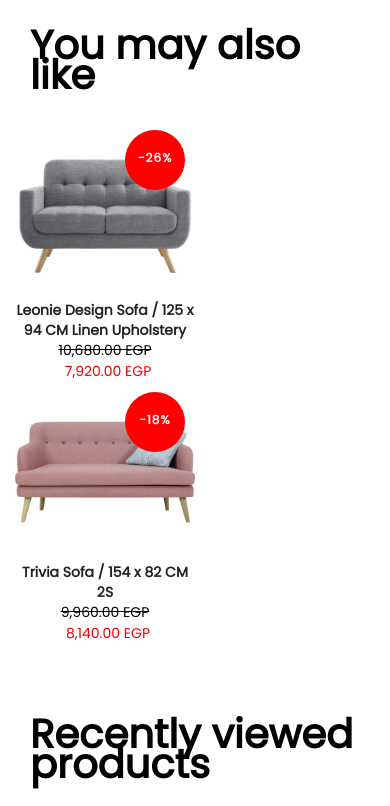
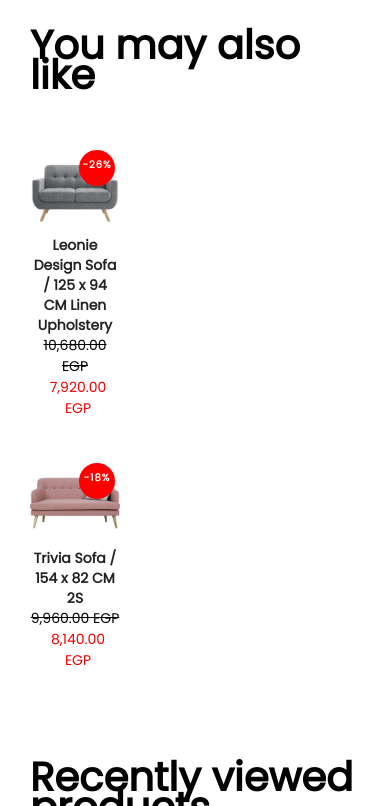
Before and after one commit to GeorgeAyy/Web-Ninjas-El-Cyber, a plain HTML site: page Project/itemPage.html in a window 390 px wide. Shown: the part 2720-3526 px from the top of the page. Drawn offline with nearby package versions, Linux system fonts and the light colour scheme.

Commit message:
made the sale icon responsive and changed the display of moreproduct section and review section

```diff
--- a/Project/CSS/itempage.css
+++ b/Project/CSS/itempage.css
@@ -671,9 +671,28 @@ img {
   /* height: 100vh; */
 }
 
+.viewproduct .col-md-3{
+    width: 20%;
+  height: 20%;
+  margin: 15px;
+  box-sizing: border-box;
+  float: left;
+  text-align: center;
+  border-radius: 20px;
+  cursor: pointer;
+  padding-top: 10px;
+  padding-left: 0;
+  transition: 0.5s;
+
+}
+
 @media screen and (max-width: 1025px) {
   .viewproduct .products {
     width: 50%;
+  }
+  .viewproduct .col-md-3{
+    width:50%;
+    height: 50%;
   }
 }
 .products {
@@ -728,25 +747,32 @@ img {
   width: 60px;
   height: 60px;
 }
-/* @media screen and (max-width:767px){
-    .product .product-image .discount{
+
+@media screen and (max-width:1024px){
+    .products .product-image .discount{
+        top:10px;
+        right:10px;
+        width: 40px;
+        height:40px;
+        padding: 4px 6px;
+
+    }
+
+ }
+
+ @media screen and (max-width:767px){
+    .products .product-image .discount{
         top:5px;
         right:5px;
-        background-color: blue;
+        padding: 0 2px 6px 2px;
+        width: 36px;
+        height:36px;
+        font-size: 10px;
 
     }
- } */
+ }
 
-/* @media screen and (max-width:1024px){
-    .product .product-image .discount{
-      top:10px;
-     right: 10px;
-     width: 40px;
-     height: 40px;
-     background-color: blueviolet;
-    }
 
- } */
 
 .products .product-image .product-btn {
   flex-direction: row;
@@ -766,27 +792,24 @@ img {
   bottom: -70%;
   left: 50%;
 }
-.products .product-image .product-btn:hover {
-  opacity: 1;
-  visibility: visible;
-}
+
 .products .product-image:hover .product-btn {
   bottom: 10%;
+  opacity: 1;
 }
 
 .products .product-image .product-btn a {
   flex: 0 0 auto;
   vertical-align: middle;
-  width: 40px;
+  width: 20%;
   transform: translateY(10px);
   transition: 0.3s;
   color: #000;
-  background-color: white;
   border: none;
 }
-.products .product-image .product-btn:hover a:hover {
-  color: #fff;
-  background-color: #c66;
+
+.products .product-image:hover .product-btn a:hover {
+    color: #fff;
 }
 
 .products .Content .product-title {
--- a/Project/itemPage.html
+++ b/Project/itemPage.html
@@ -437,7 +437,7 @@
                         <div class="icon-row">
                             <div class="button">
                                 <div class="icon">
-                                    <a href="https://www.facebook.com/wallsnationeg" target="_blank"> <i
+                                    <a href="#" target="_blank"> <i
                                             class="fab fa-facebook-f"></i></a>
                                     <span class="tooltiptext">Follow on Facebook</span>
                                 </div>
@@ -446,7 +446,7 @@
 
                             <div class="button">
                                 <div class="icon">
-                                    <a href="https://www.instagram.com/wallsnationeg" target="_blank"> <i
+                                    <a href="#" target="_blank"> <i
                                             class="fab fa-instagram"></i></a>
                                     <span class="tooltiptext">Follow on Instagram</span>
                                 </div>
@@ -454,7 +454,7 @@
 
                             <div class="button">
                                 <div class="icon">
-                                    <a href="https://www.linkedin.com/company/walls-nation/" target="_blank"> <i
+                                    <a href="#" target="_blank"> <i
                                             class="fab fa-linkedin"></i></a>
                                     <span class="tooltiptext">Follow on Linkedin</span>
                                 </div>
@@ -502,7 +502,7 @@
                                 <div class="product-btn">
 
                                     <a href=""><i class="fa-regular fa-heart"></i></a>
-                                    <a href=""><i class="fa-regular fa-eye"></i></i></a>
+                                    <a href=""><i class="fa-regular fa-eye"></i></a>
                                     <a href=""><i class="fa fa-arrows"></i></a>
 
                                 </div>
```
